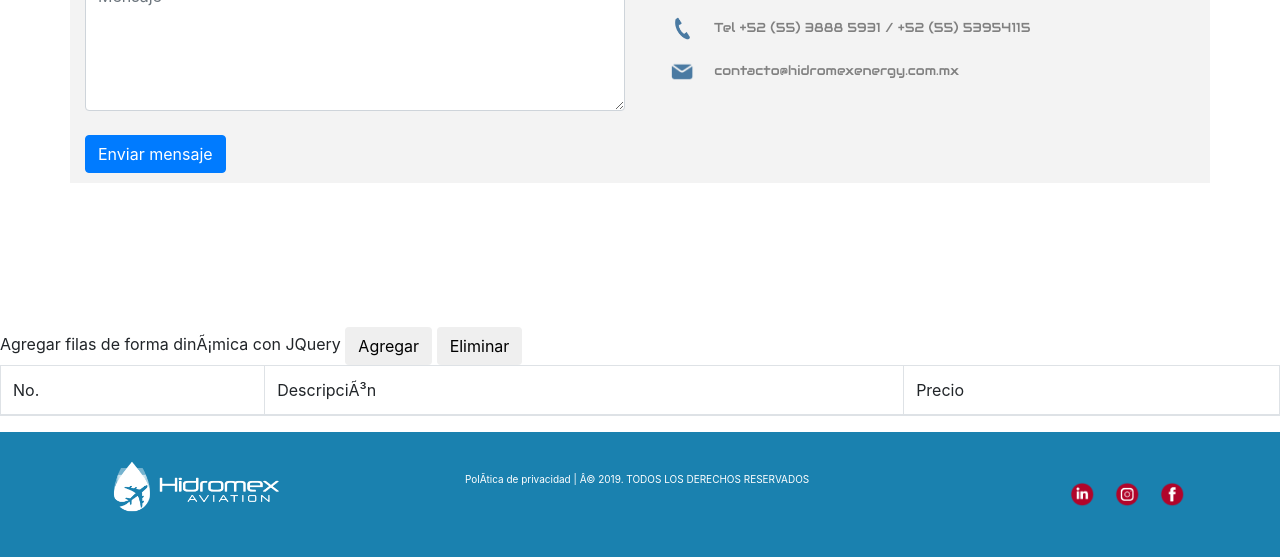
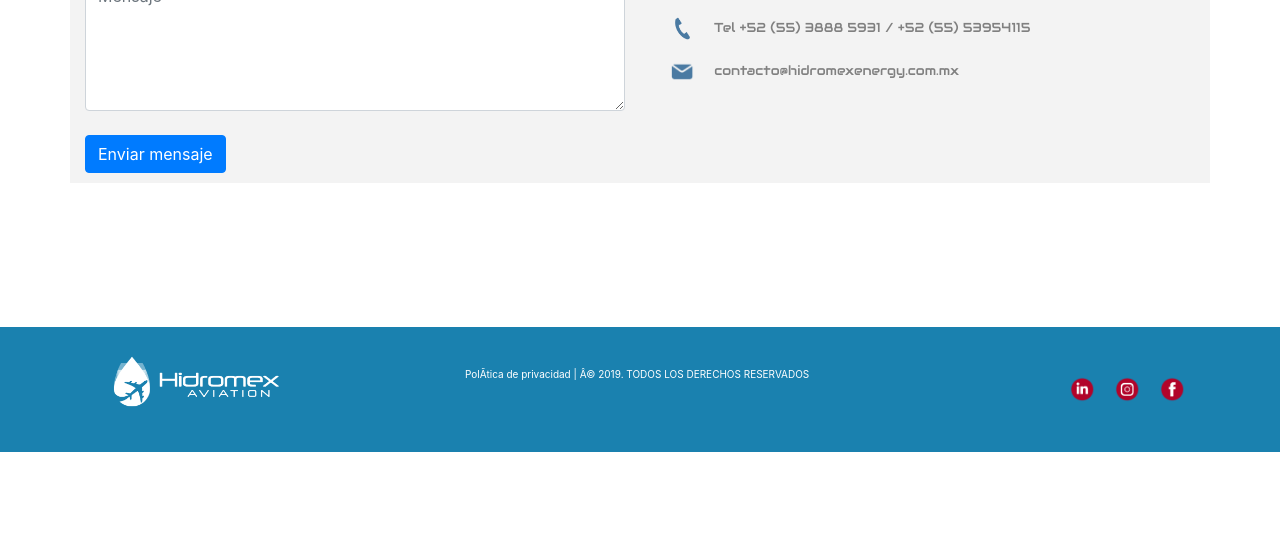
Before and after one commit to LeonardoKunkel/hidromex, a website: page public/index.html in a window 1280 px wide. Shown: the part 5328-5885 px from the top of the page. After the commit the page ends 5780 px from the top, so only its background shows below. Drawn offline with nearby package versions, Linux system fonts and the light colour scheme.

Commit message:
pagina terminada

```diff
--- a/public/index.html
+++ b/public/index.html
@@ -420,21 +420,6 @@
     </div>
     <br><br><br><br><br><br>
 
-    <div id="content">
-        <label>Agregar filas de forma dinámica con JQuery</label>
-        <button id="bt_add" class="btn btn-default">Agregar</button>
-        <button id="bt_del" class="btn btn-default">Eliminar</button>
-        <table id="tabla" class="table table-bordered">
-            <thead>
-                <tr>
-                    <td>No.</td>
-                    <td>Descripción</td>
-                    <td>Precio</td>
-                </tr>
-            </thead>
-        </table>
-    </div>
-
     <footer>
         <div class="container">
             <div class="row">
```
